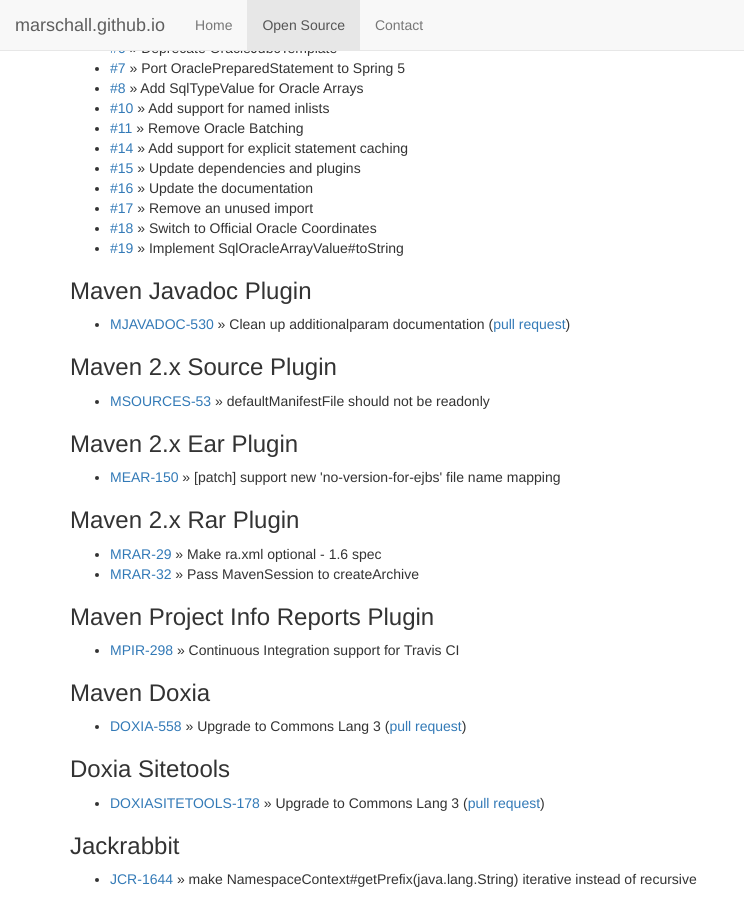
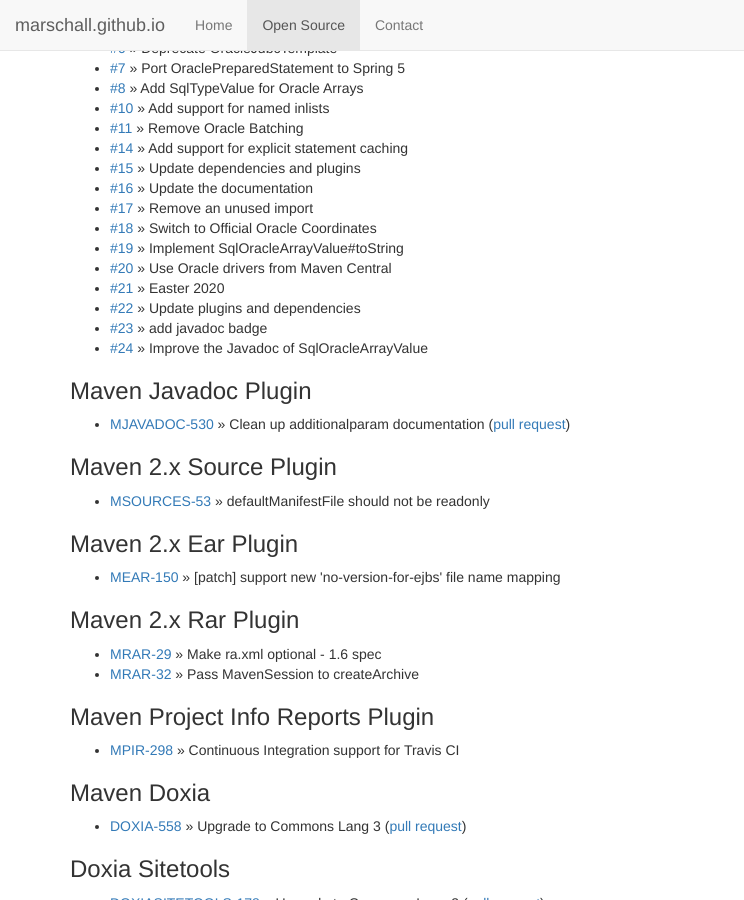
Before and after one commit to marschall/marschall.github.com, a Jekyll site: the page built from open-source.html, in a window 1280 px wide and 900 px high, scrolled down 6630 px. Shown: the whole window, without its empty margins (0-744 px from the left). Built offline with Jekyll 4.4.1, drawn with Linux system fonts in a browser that asks for light colours.

Commit message:
add spring-jdbc-oracle PRs

```diff
--- a/open-source.html
+++ b/open-source.html
@@ -392,6 +392,11 @@
   <li><a href="https://github.com/ferstl/spring-jdbc-oracle/pull/17">#17</a> &raquo; Remove an unused import</li>
   <li><a href="https://github.com/ferstl/spring-jdbc-oracle/pull/18">#18</a> &raquo; Switch to Official Oracle Coordinates</li>
   <li><a href="https://github.com/ferstl/spring-jdbc-oracle/pull/19">#19</a> &raquo; Implement SqlOracleArrayValue#toString</li>
+  <li><a href="https://github.com/ferstl/spring-jdbc-oracle/pull/22">#20</a> &raquo; Use Oracle drivers from Maven Central</li>
+  <li><a href="https://github.com/ferstl/spring-jdbc-oracle/pull/22">#21</a> &raquo; Easter 2020</li>
+  <li><a href="https://github.com/ferstl/spring-jdbc-oracle/pull/22">#22</a> &raquo; Update plugins and dependencies</li>
+  <li><a href="https://github.com/ferstl/spring-jdbc-oracle/pull/22">#23</a> &raquo; add javadoc badge</li>
+  <li><a href="https://github.com/ferstl/spring-jdbc-oracle/pull/22">#24</a> &raquo; Improve the Javadoc of SqlOracleArrayValue</li>
 </ul>
 
 <!--
```
